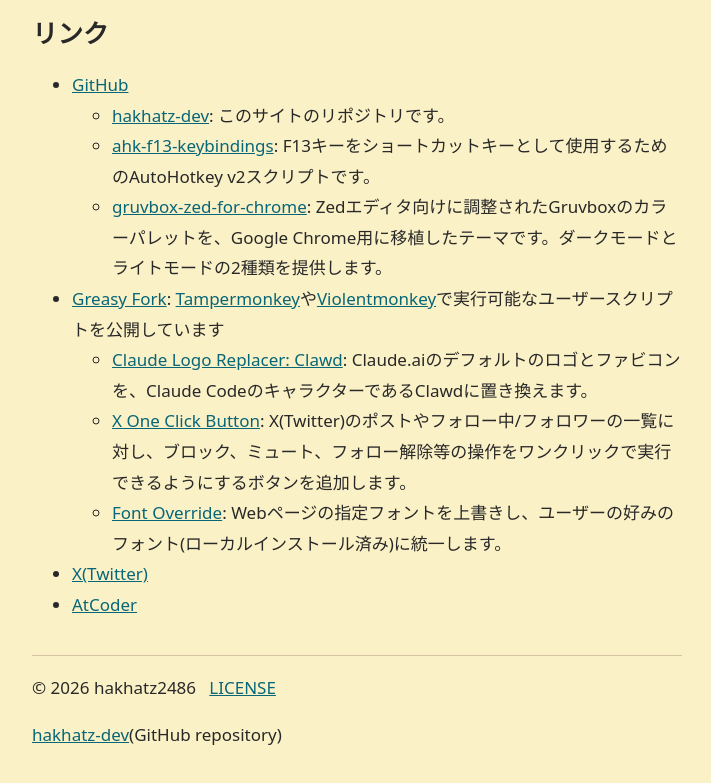
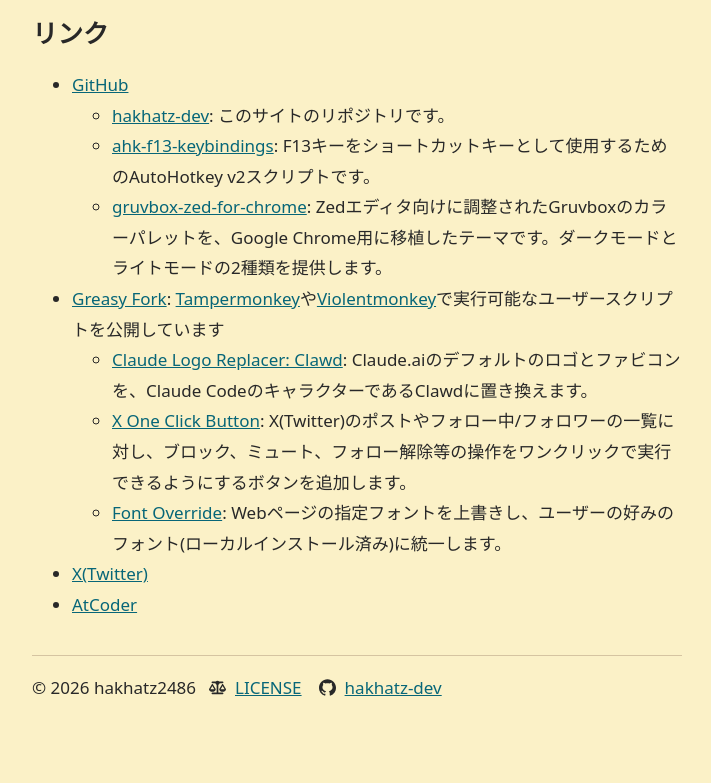
Before and after one commit to hakhatz2486/hakhatz-dev, an Astro site: page / in a window 1280 px wide. Shown: the part 367-1150 px from the top of the page, without its empty margins (283-994 px from the left). After the commit the page ends 1121 px from the top, so only its background shows below. Built offline with nearby package versions, Linux system fonts and the light colour scheme; Astro itself is replaced by a stand-in of ours.

Commit message:
footerのSVGアイコン表示を修正
viewBox未指定でアイコンが正しく描画されない問題を修正。あわせてfillをcurrentColorにしてダークモードでも見えるようにし、位置調整のスタイルは.footer-iconクラスにまとめた。

```diff
--- a/public/css/style.css
+++ b/public/css/style.css
@@ -162,6 +162,11 @@
   margin: 2em 0;
 }
 
+.footer-icon {
+  margin-right: 0.25em;
+  vertical-align: -0.125em;
+}
+
 /* リンクの大きさは24px以上のルールを満たす https://dequeuniversity.com/rules/axe/4.11/target-size */
 a {
   display: inline-block;
--- a/src/layouts/Layout.astro
+++ b/src/layouts/Layout.astro
@@ -69,13 +69,35 @@
     <footer>
       <p>
         &copy; 2026 hakhatz2486 &nbsp;
+        <svg
+          height="1em"
+          width="1em"
+          viewBox="0 0 640 640"
+          xmlns="http://www.w3.org/2000/svg"
+          fill="currentColor"
+          class="footer-icon"
+          ><!--!Font Awesome Free v7.3.1 by @fontawesome - https://fontawesome.com License - https://fontawesome.com/license/free Copyright 2026 Fonticons, Inc.-->
+          <path
+            d="M384 96L512 96C529.7 96 544 110.3 544 128C544 145.7 529.7 160 512 160L398.4 160C393.2 185.8 375.5 207.1 352 217.3L352 512L512 512C529.7 512 544 526.3 544 544C544 561.7 529.7 576 512 576L128 576C110.3 576 96 561.7 96 544C96 526.3 110.3 512 128 512L288 512L288 217.3C264.5 207 246.8 185.7 241.6 160L128 160C110.3 160 96 145.7 96 128C96 110.3 110.3 96 128 96L256 96C270.6 76.6 293.8 64 320 64C346.2 64 369.4 76.6 384 96zM439.6 384L584.4 384L512 259.8L439.6 384zM512 480C449.1 480 396.8 446 386 401.1C383.4 390.1 387 378.8 392.7 369L487.9 205.8C492.9 197.2 502.1 192 512 192C521.9 192 531.1 197.3 536.1 205.8L631.3 369C637 378.8 640.6 390.1 638 401.1C627.2 445.9 574.9 480 512 480zM126.8 259.8L54.4 384L199.3 384L126.8 259.8zM.9 401.1C-1.7 390.1 1.9 378.8 7.6 369L102.8 205.8C107.8 197.2 117 192 126.9 192C136.8 192 146 197.3 151 205.8L246.2 369C251.9 378.8 255.5 390.1 252.9 401.1C242.1 445.9 189.8 480 126.9 480C64 480 11.7 446 .9 401.1z"
+          ></path></svg
+        >
         <a href="https://github.com/hakhatz2486/hakhatz-dev/blob/main/LICENSE"
           >LICENSE</a
         >
-      </p>
-      <p>
-        <a href="https://github.com/hakhatz2486/hakhatz-dev">hakhatz-dev</a
-        >(GitHub repository)
+        &ensp;
+        <svg
+          height="1em"
+          width="1em"
+          viewBox="0 0 98 96"
+          xmlns="http://www.w3.org/2000/svg"
+          fill="currentColor"
+          class="footer-icon"
+        >
+          <path
+            d="M41.4395 69.3848C28.8066 67.8535 19.9062 58.7617 19.9062 46.9902C19.9062 42.2051 21.6289 37.0371 24.5 33.5918C23.2559 30.4336 23.4473 23.7344 24.8828 20.959C28.7109 20.4805 33.8789 22.4902 36.9414 25.2656C40.5781 24.1172 44.4062 23.543 49.0957 23.543C53.7852 23.543 57.6133 24.1172 61.0586 25.1699C64.0254 22.4902 69.2891 20.4805 73.1172 20.959C74.457 23.543 74.6484 30.2422 73.4043 33.4961C76.4668 37.1328 78.0937 42.0137 78.0937 46.9902C78.0937 58.7617 69.1934 67.6621 56.3691 69.2891C59.623 71.3945 61.8242 75.9883 61.8242 81.252L61.8242 91.2051C61.8242 94.0762 64.2168 95.7031 67.0879 94.5547C84.4102 87.9512 98 70.6289 98 49.1914C98 22.1074 75.9883 6.69539e-07 48.9043 4.309e-07C21.8203 1.92261e-07 -1.9479e-07 22.1074 -4.3343e-07 49.1914C-6.20631e-07 70.4375 13.4941 88.0469 31.6777 94.6504C34.2617 95.6074 36.75 93.8848 36.75 91.3008L36.75 83.6445C35.4102 84.2188 33.6875 84.6016 32.1562 84.6016C25.8398 84.6016 22.1074 81.1563 19.4277 74.7441C18.375 72.1602 17.2266 70.6289 15.0254 70.3418C13.877 70.2461 13.4941 69.7676 13.4941 69.1934C13.4941 68.0449 15.4082 67.1836 17.3223 67.1836C20.0977 67.1836 22.4902 68.9063 24.9785 72.4473C26.8926 75.2227 28.9023 76.4668 31.2949 76.4668C33.6875 76.4668 35.2187 75.6055 37.4199 73.4043C39.0469 71.7773 40.291 70.3418 41.4395 69.3848Z"
+          ></path>
+        </svg>
+        <a href="https://github.com/hakhatz2486/hakhatz-dev">hakhatz-dev</a>
       </p>
     </footer>
   </body>
```
